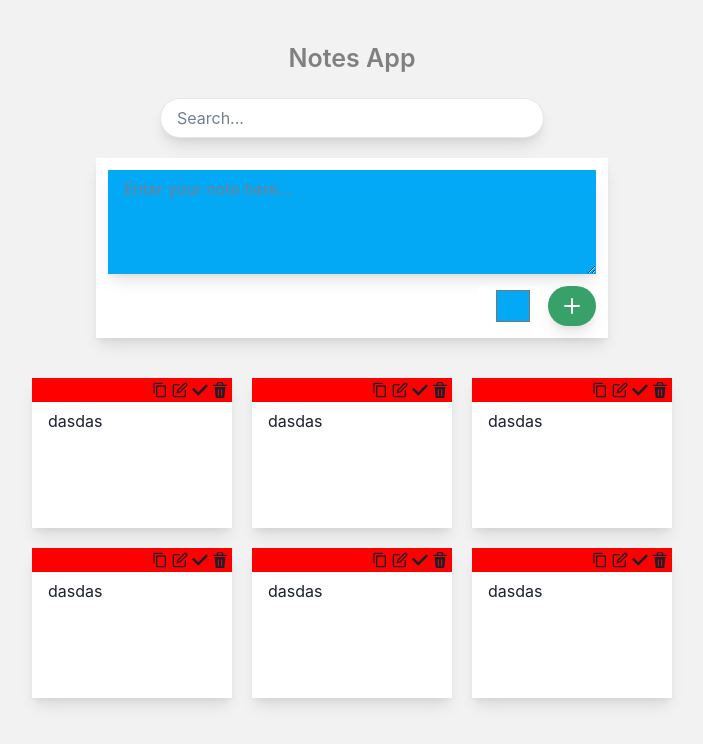
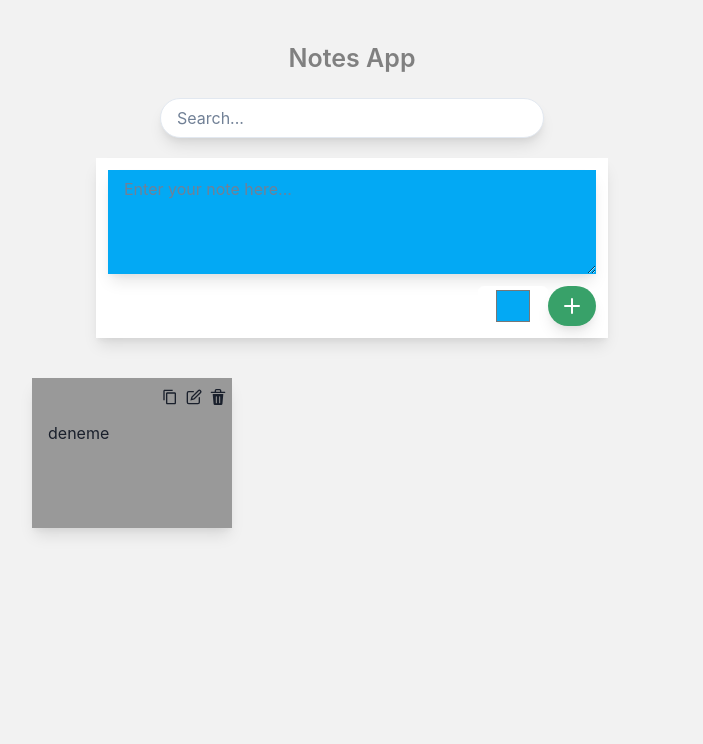
Before and after one commit to mehmeturmac/Redux-Notes, a React (Create React App) app: page / in a window 1280 px wide. Shown: the top 744 px of the page, without its empty margins (288-991 px from the left). Built offline with nearby package versions, Linux system fonts and the light colour scheme.

Commit message:
crud operations

```diff
--- a/package.json
+++ b/package.json
@@ -7,13 +7,14 @@
     "@chakra-ui/react": "^2.2.4",
     "@emotion/react": "^11.9.3",
     "@emotion/styled": "^11.9.3",
+    "@reduxjs/toolkit": "^1.8.3",
     "@testing-library/jest-dom": "^5.16.4",
     "@testing-library/react": "^13.3.0",
     "@testing-library/user-event": "^13.5.0",
     "framer-motion": "^6.5.1",
     "react": "^18.2.0",
-    "react-color": "2.18.1",
     "react-dom": "^18.2.0",
+    "react-redux": "^8.0.2",
     "react-scripts": "5.0.1",
     "web-vitals": "^2.1.4"
   },
--- a/src/components/Card.jsx
+++ b/src/components/Card.jsx
@@ -1,20 +1,67 @@
-import React from 'react';
+import { useState } from 'react';
 import { DeleteIcon, CopyIcon, EditIcon, CheckIcon } from '@chakra-ui/icons';
-import { Icon, Flex, Box, Textarea } from '@chakra-ui/react';
+import { Icon, Flex, Box, Textarea, Text, Button, useDisclosure } from '@chakra-ui/react';
+import { AlertDialog, AlertDialogBody, AlertDialogFooter, AlertDialogContent, AlertDialogOverlay } from '@chakra-ui/react';
+import { useDispatch } from 'react-redux';
+import { delNote, editNote } from '../redux/notes/notesSlice';
 
-function Card() {
+function Card(item) {
+  const [edit, setEdit] = useState(true);
+  const [value, setValue] = useState(item.item.note);
+  const [success, setSuccess] = useState('');
+
+  const { isOpen, onOpen, onClose } = useDisclosure();
+
+  const dispatch = useDispatch();
+
+  const handleDelete = () => {
+    dispatch(delNote(item.item.id));
+  };
+
+  const handleEdit = () => {
+    setEdit(true);
+    dispatch(editNote({ id: item.item.id, note: value, color: item.item.color }));
+    setSuccess('Edited!');
+    setTimeout(() => setSuccess(null), 2000);
+  };
+
+  const handleCopy = () => {
+    navigator.clipboard.writeText(item.item.note);
+    setSuccess('Copied!');
+    setTimeout(() => setSuccess(null), 2000);
+  };
+
   return (
-    <Flex>
-      <Box w={200} h={150} bg="red" boxShadow="lg">
-        <Flex justifyContent="end" bg="red" m={1}>
-          <Icon as={CopyIcon} bg="none" ml={1} />
-          <Icon as={EditIcon} bg="none" ml={1} />
-          <Icon as={CheckIcon} bg="none" ml={1} />
-          <Icon as={DeleteIcon} bg="none" ml={1} />
-        </Flex>
-        <Textarea borderRadius={0} bg="white" border="none" rows={5} readOnly value="dasdas" resize="none" />
-      </Box>
-    </Flex>
+    <>
+      <Flex>
+        <Box w={200} h={150} bg={item.item.color} boxShadow="lg">
+          <Flex justifyContent="space-between" bg="none" m={1.5}>
+            <Text fontSize={15} bg="green" visibility={false} mr={2}>
+              {success}
+            </Text>
+            <div style={{ background: 'none' }}>
+              <Icon as={CopyIcon} bg="none" ml={2} onClick={handleCopy} />
+              <Icon as={edit ? EditIcon : CheckIcon} bg="none" ml={2} onClick={() => (edit ? setEdit(false) : handleEdit())} />
+              <Icon as={DeleteIcon} bg="none" ml={2} onClick={onOpen}></Icon>
+            </div>
+          </Flex>
+          <Textarea borderRadius={0} bg={edit ? 'none' : 'white'} border="none" rows={5} readOnly={edit} value={value} resize="none" onChange={(e) => setValue(e.target.value)} />
+        </Box>
+      </Flex>
+      <AlertDialog size="xs" isOpen={isOpen} onClose={onClose} isCentered>
+        <AlertDialogOverlay>
+          <AlertDialogContent>
+            <AlertDialogBody>Are you sure?</AlertDialogBody>
+            <AlertDialogFooter>
+              <Button onClick={onClose}>Cancel</Button>
+              <Button colorScheme="red" onClick={handleDelete} ml={3}>
+                Delete
+              </Button>
+            </AlertDialogFooter>
+          </AlertDialogContent>
+        </AlertDialogOverlay>
+      </AlertDialog>
+    </>
   );
 }
 
--- a/src/components/Form.jsx
+++ b/src/components/Form.jsx
@@ -1,20 +1,33 @@
 import { useState } from 'react';
 import { Icon, Textarea, Flex, Box, Button, Input } from '@chakra-ui/react';
 import { AddIcon } from '@chakra-ui/icons';
+import { nanoid } from '@reduxjs/toolkit';
+import { useDispatch } from 'react-redux';
+import { addNote } from '../redux/notes/notesSlice';
 
 function Form() {
   const [color, setColor] = useState('#03a9f4');
+  const [note, setNote] = useState('');
+
+  const dispatch = useDispatch();
+
+  const handleSubmit = (e) => {
+    e.preventDefault();
+    dispatch(addNote({ id: nanoid(), note, color }));
+  };
 
   return (
     <Flex justifyContent="center" mt={5}>
       <Box w="40%" alignItems="center" bg="white" p={3} boxShadow="lg">
-        <Textarea borderRadius={0} bg={color} border="none" rows={4} placeholder="Enter your note here..." boxShadow="lg" />
-        <Flex justifyContent="end" mt={3} bg="white">
-          <Input bg="white" w={70} type="color" variant="none" value={color} onChange={(e) => setColor(e.target.value)} />
-          <Button size="md" borderRadius={20} colorScheme="green" onClick={() => console.log(color)} boxShadow="lg">
-            <Icon as={AddIcon} bg="none" />
-          </Button>
-        </Flex>
+        <form onSubmit={handleSubmit} style={{ backgroundColor: 'white' }}>
+          <Textarea borderRadius={0} bg={color} border="none" rows={4} placeholder="Enter your note here..." boxShadow="lg" value={note} onChange={(e) => setNote(e.target.value)} />
+          <Flex justifyContent="end" mt={3} bg="white">
+            <Input bg="white" w={70} type="color" variant="none" value={color} onChange={(e) => setColor(e.target.value)} />
+            <Button borderRadius={50} colorScheme="green" type="submit" boxShadow="lg">
+              <Icon as={AddIcon} bg="none" />
+            </Button>
+          </Flex>
+        </form>
       </Box>
     </Flex>
   );
--- a/src/components/NoteList.jsx
+++ b/src/components/NoteList.jsx
@@ -1,18 +1,18 @@
 import React from 'react';
 import { SimpleGrid, Flex } from '@chakra-ui/react';
+import { useSelector } from 'react-redux';
 
 import Card from './Card';
 
 function NoteList() {
+  const items = useSelector((state) => state.notes.items);
+
   return (
     <Flex justifyContent="center" mt={10}>
       <SimpleGrid columns={[1, 2, 3]} spacing={5}>
-        <Card />
-        <Card />
-        <Card />
-        <Card />
-        <Card />
-        <Card />
+        {items.map((item) => (
+          <Card key={item.id} item={item} />
+        ))}
       </SimpleGrid>
     </Flex>
   );
--- a/src/index.js
+++ b/src/index.js
@@ -3,12 +3,17 @@ import ReactDOM from 'react-dom/client';
 import './index.css';
 import App from './App';
 import { ChakraProvider } from '@chakra-ui/react';
+import { Provider } from 'react-redux';
+
+import { store } from './redux/store';
 
 const root = ReactDOM.createRoot(document.getElementById('root'));
 root.render(
   <React.StrictMode>
-    <ChakraProvider>
-      <App />
-    </ChakraProvider>
+    <Provider store={store}>
+      <ChakraProvider>
+        <App />
+      </ChakraProvider>
+    </Provider>
   </React.StrictMode>
 );
--- /dev/null
+++ b/src/redux/notes/notesSlice.jsx
@@ -0,0 +1,30 @@
+import { createSlice } from '@reduxjs/toolkit';
+
+export const notesSlice = createSlice({
+  name: 'notes',
+  initialState: {
+    items: [
+      {
+        id: '1',
+        note: 'deneme',
+        color: '#999999',
+      },
+    ],
+  },
+  reducers: {
+    addNote: (state, action) => {
+      state.items.push(action.payload);
+    },
+    editNote: (state, action) => {
+      const itemIndex = state.items.findIndex((item) => item.id === action.payload.id);
+      state.items[itemIndex] = action.payload;
+    },
+    delNote: (state, action) => {
+      const filtered = state.items.filter((item) => item.id !== action.payload);
+      state.items = filtered;
+    },
+  },
+});
+
+export const { addNote, editNote, delNote } = notesSlice.actions;
+export default notesSlice.reducer;
--- /dev/null
+++ b/src/redux/store.jsx
@@ -0,0 +1,9 @@
+import { configureStore } from '@reduxjs/toolkit';
+
+import notesSlice from './notes/notesSlice';
+
+export const store = configureStore({
+  reducer: {
+    notes: notesSlice,
+  },
+});
```
Also changed, not shown: 2 other files (tests, documents, lock files or other folders).
